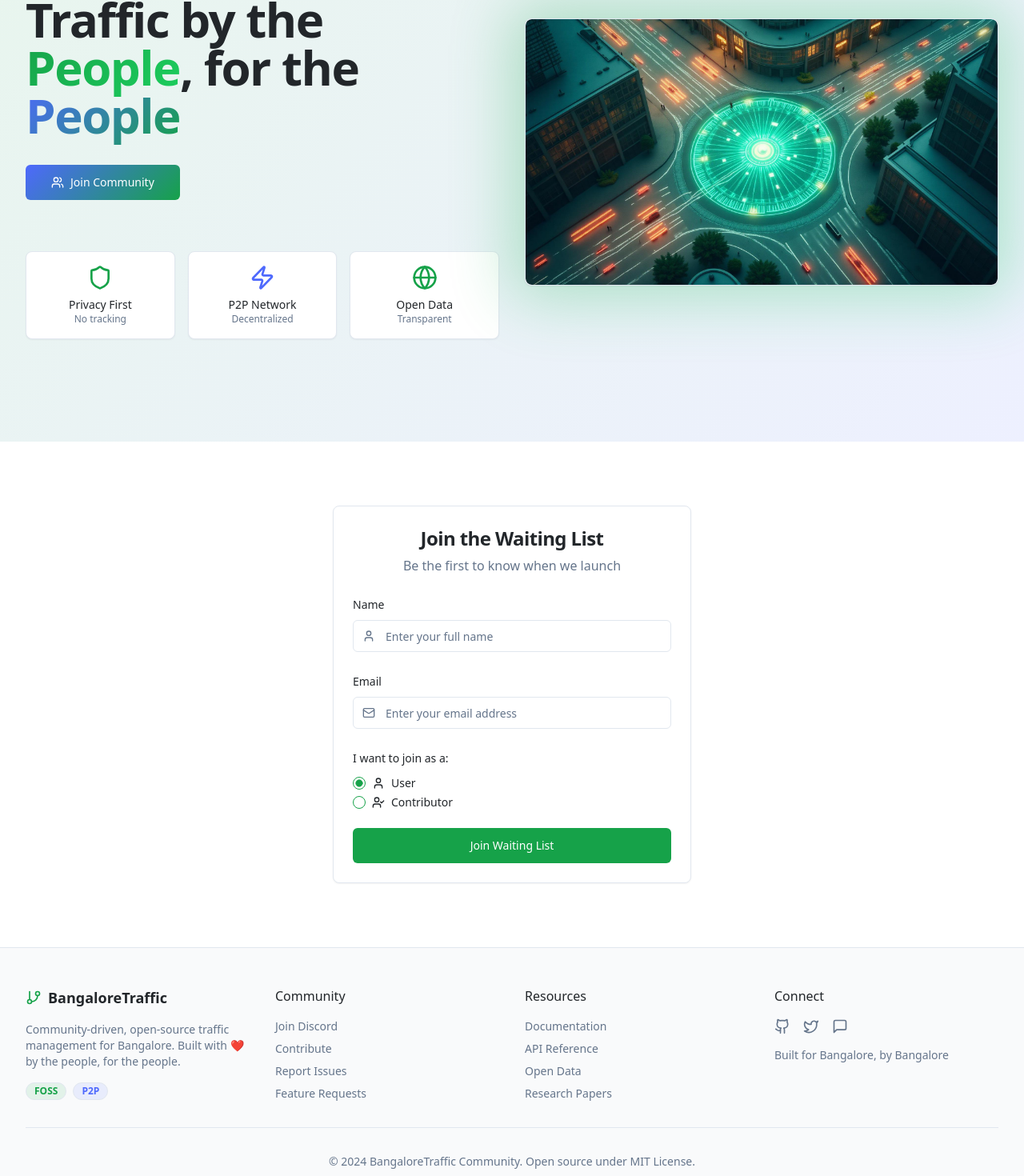
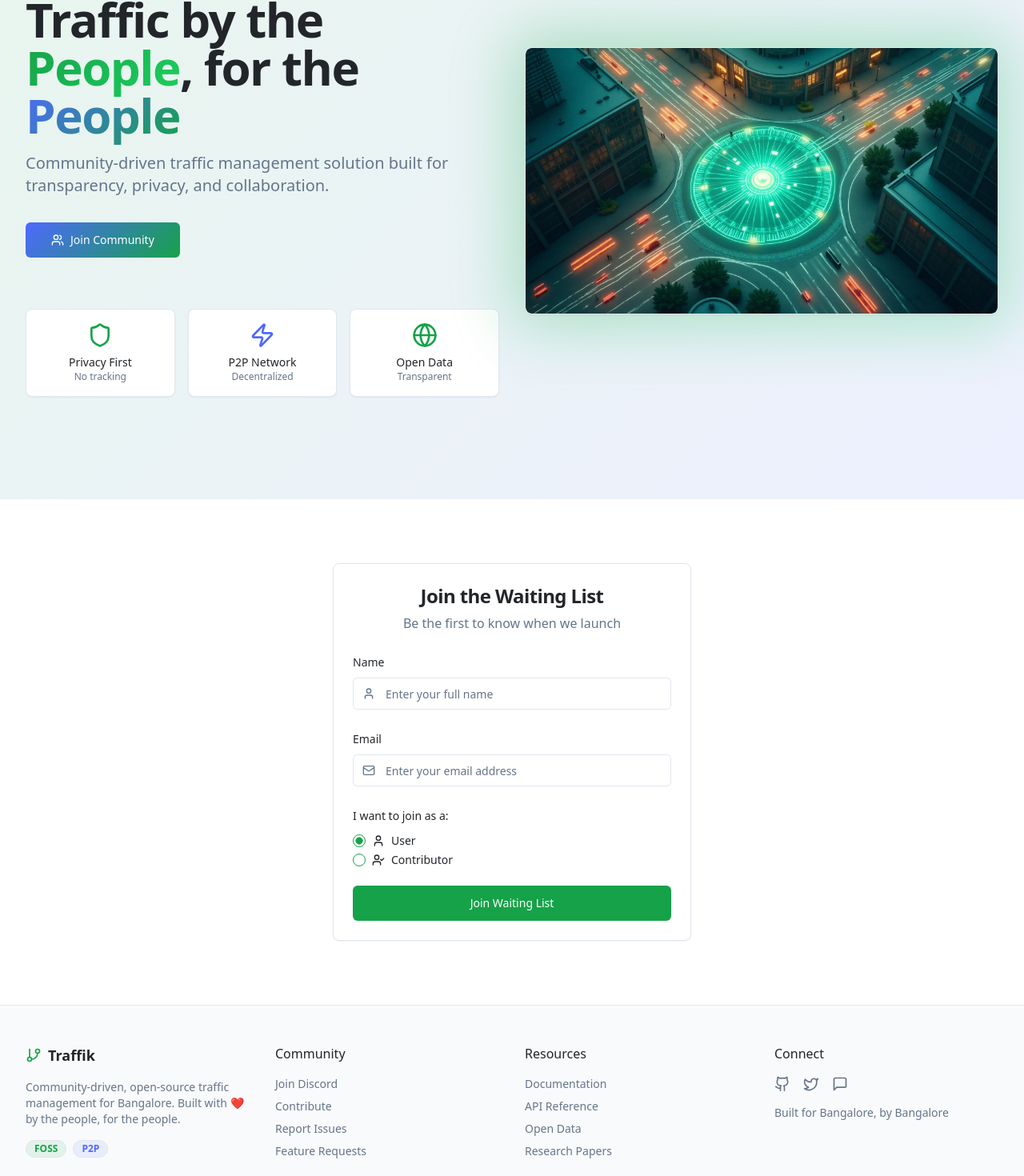
Before and after one commit to shravan20/sanchara, a React (Vite) app: page / in a window 1280 px wide. Shown: the part 237-1707 px from the top of the page at 80% size. Built offline with nearby package versions, Linux system fonts and the light colour scheme.

Commit message:
feat: update bangalore traffic to traffik

```diff
--- a/index.html
+++ b/index.html
@@ -3,17 +3,17 @@
   <head>
     <meta charset="UTF-8" />
     <meta name="viewport" content="width=device-width, initial-scale=1.0" />
-    <title>BangaloreTraffic - Community-Driven Traffic Management</title>
+    <title>Traffik - Community-Driven Traffic Management</title>
     <meta name="description" content="FOSS, P2P, privacy-first traffic management for Bangalore. Built by the community, for the community." />
-    <meta name="author" content="BangaloreTraffic Community" />
+    <meta name="author" content="Traffik Community" />
 
-    <meta property="og:title" content="BangaloreTraffic - Community-Driven Traffic Management" />
+    <meta property="og:title" content="Traffik - Community-Driven Traffic Management" />
     <meta property="og:description" content="FOSS, P2P, privacy-first traffic management for Bangalore. Built by the community, for the community." />
     <meta property="og:type" content="website" />
     <meta property="og:image" content="/hero-traffic.jpg" />
 
     <meta name="twitter:card" content="summary_large_image" />
-    <meta name="twitter:site" content="@bangaloretraffic" />
+    <meta name="twitter:site" content="@traffik" />
     <meta name="twitter:image" content="/hero-traffic.jpg" />
   </head>
 
--- a/src/components/Footer.tsx
+++ b/src/components/Footer.tsx
@@ -10,7 +10,7 @@ const Footer = () => {
           <div className="space-y-4">
             <div className="flex items-center gap-2">
               <GitBranch className="h-5 w-5 text-primary" />
-              <span className="text-lg font-bold">BangaloreTraffic</span>
+              <span className="text-lg font-bold">Traffik</span>
             </div>
             <p className="text-sm text-muted-foreground">
               Community-driven, open-source traffic management for Bangalore.
@@ -83,7 +83,7 @@ const Footer = () => {
 
         <div className="mt-8 pt-8 border-t text-center">
           <p className="text-sm text-muted-foreground">
-            © 2024 BangaloreTraffic Community. Open source under MIT License.
+            © 2024 Traffik Community. Open source under MIT License.
           </p>
           <p className="text-sm text-muted-foreground mt-2 flex items-center justify-center gap-1">
             Made with <Heart className="h-4 w-4 text-red-500" /> for better traffic management
--- a/src/components/Header.tsx
+++ b/src/components/Header.tsx
@@ -9,7 +9,7 @@ const Header = () => {
         <div className="flex items-center gap-4">
           <div className="flex items-center gap-2">
             <GitBranch className="h-6 w-6 text-primary" />
-            <span className="text-xl font-bold text-primary">BangaloreTraffic</span>
+            <span className="text-xl font-bold text-primary">Traffik</span>
           </div>
           <Badge variant="outline" className="bg-primary/10 text-primary">
             FOSS
--- a/src/components/HeroSection.tsx
+++ b/src/components/HeroSection.tsx
@@ -31,7 +31,7 @@ const HeroSection = () => {
                 </span>
               </h1>
               <p className="text-xl text-muted-foreground max-w-2xl">
-                {/* Community-driven traffic management solution built for transparency, privacy, and collaboration. */}
+                Community-driven traffic management solution built for transparency, privacy, and collaboration.
               </p>
             </div>
 
--- a/src/pages/ComingSoon.tsx
+++ b/src/pages/ComingSoon.tsx
@@ -31,7 +31,7 @@ const ComingSoon = () => {
         "Testing and quality assurance",
         "Design and UX improvements"
       ],
-      timeline: "Q2 2025",
+      timeline: "Q3 2025",
       color: "bg-primary/10 text-primary"
     },
     "report-issues": {
@@ -45,7 +45,7 @@ const ComingSoon = () => {
         "Community voting",
         "Status tracking"
       ],
-      timeline: "Q1 2025",
+      timeline: "Q3 2025",
       color: "bg-destructive/10 text-destructive"
     },
     "feature-requests": {
@@ -59,7 +59,7 @@ const ComingSoon = () => {
         "Implementation timeline",
         "Feedback collection"
       ],
-      timeline: "Q1 2025",
+      timeline: "Q3 2025",
       color: "bg-community/10 text-community"
     },
     documentation: {
@@ -73,7 +73,7 @@ const ComingSoon = () => {
         "Developer guides",
         "Best practices"
       ],
-      timeline: "Q2 2025",
+      timeline: "Q3 2025",
       color: "bg-blue-500/10 text-blue-600"
     },
     "api-reference": {
@@ -87,7 +87,7 @@ const ComingSoon = () => {
         "Rate limiting",
         "SDKs and libraries"
       ],
-      timeline: "Q2 2025",
+      timeline: "Q3 2025",
       color: "bg-purple-500/10 text-purple-600"
     },
     "open-data": {
@@ -101,7 +101,7 @@ const ComingSoon = () => {
         "Visualization dashboards",
         "Research datasets"
       ],
-      timeline: "Q3 2025",
+      timeline: "Q4 2025",
       color: "bg-green-500/10 text-green-600"
     },
     "research-papers": {
```
